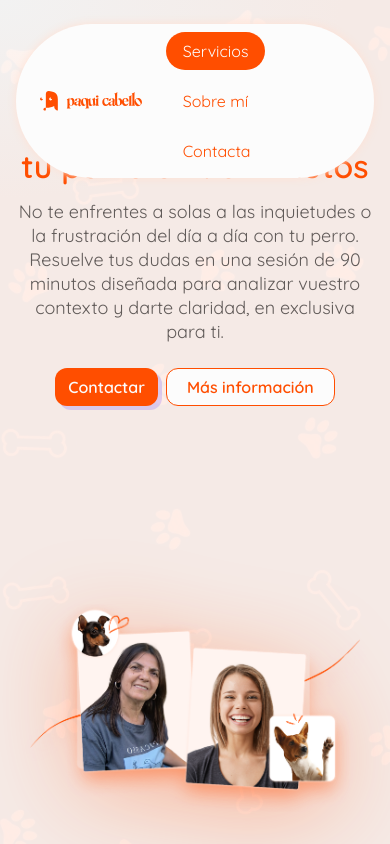
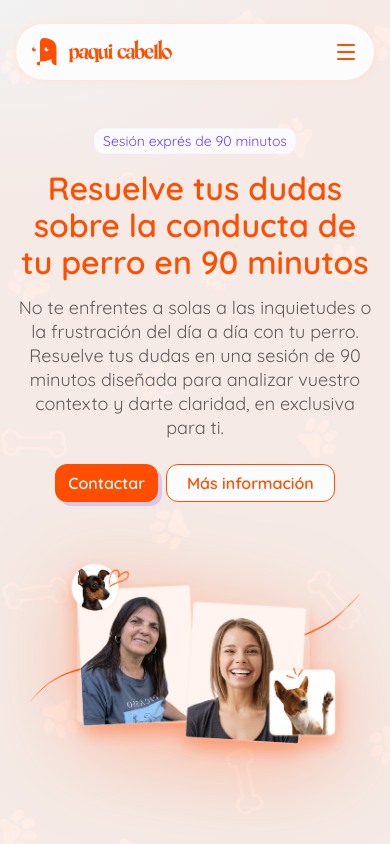
Before and after one commit to javivega/paquicabello, a React (Vite) app: page /servicios/sesion-expres in a window 390 px wide. Shown: the top 844 px of the page. Built offline with nearby package versions, Linux system fonts and the light colour scheme.

Commit message:
fixed responsive navbar

```diff
--- a/src/components/home/HomeHero.tsx
+++ b/src/components/home/HomeHero.tsx
@@ -11,7 +11,7 @@ export function HomeHero({ className }: { className?: string }) {
     <section
       className={cn(
         /* Solid canvas top; floor gradient + mesh tie into HomeLogosBand (surface-subtle-0) */
-        'relative isolate w-full min-h-[min(100vh,800px)] overflow-hidden bg-canvas pb-10 pt-16 sm:pb-12 sm:pt-20 lg:min-h-[800px] lg:pb-16 lg:pt-24',
+        'relative isolate w-full min-h-[min(100vh,800px)] overflow-hidden bg-canvas pb-10 pt-20 sm:pb-12 sm:pt-20 lg:min-h-[800px] lg:pb-16 lg:pt-24',
         className,
       )}
       aria-labelledby="home-hero-heading"
@@ -39,7 +39,7 @@ export function HomeHero({ className }: { className?: string }) {
 
       <div className="relative z-10 mx-auto box-border flex w-full min-w-0 max-w-[1280px] flex-col gap-12 px-4 sm:px-6 lg:flex-row lg:items-center lg:gap-16 lg:px-8 xl:px-12">
         <div className="flex min-w-0 flex-1 flex-col gap-10 lg:max-w-[680px] lg:gap-14">
-          <div className="flex flex-col gap-5 pt-4 sm:gap-6 sm:pt-7">
+          <div className="flex flex-col gap-5 pt-8 sm:gap-6 sm:pt-7">
             <h1
               id="home-hero-heading"
               style={sectionEnterStyle(60)}
--- a/src/components/layout/Navbar.tsx
+++ b/src/components/layout/Navbar.tsx
@@ -1,4 +1,6 @@
+import { useEffect, useId, useState } from 'react'
 import { Link, useLocation } from 'react-router-dom'
+import { Menu, X } from 'lucide-react'
 
 import logoUrl from '@/img/logo.svg'
 import { ABOUT_PATH, CONTACT_PATH } from '@/lib/routes'
@@ -33,12 +35,69 @@ function useNavActiveId(activeIdOverride?: string) {
   return 'contacta'
 }
 
+const CONTACT_NAV_ID = 'contacta'
+
+function navLinkClassName(
+  itemId: string,
+  sectionActive: boolean,
+  layout: 'row' | 'stack',
+) {
+  const isContact = itemId === CONTACT_NAV_ID
+  const padding =
+    layout === 'stack'
+      ? 'inline-flex w-full items-center justify-center rounded-full px-4 py-3'
+      : 'inline-flex items-center justify-center rounded-full px-4 py-2'
+
+  const base = cn(
+    'paragraph-md text-center transition-[color,background-color,border-color,box-shadow]',
+    'border border-transparent',
+    'focus-visible:outline-2 focus-visible:outline-offset-2 focus-visible:outline-[var(--Semantictokens-Color-Icon-Accent)]',
+    padding,
+  )
+
+  /* Contact stays the solid orange CTA on every route so it stays visually focal. */
+  if (isContact) {
+    return cn(
+      base,
+      'bg-navbar-link-active-bg text-navbar-link-active-fg',
+      'hover:bg-[var(--Primitive-color-orange-orange-600)]',
+    )
+  }
+
+  /* Current section (non-contact): soft highlight so it does not compete with Contact. */
+  if (sectionActive) {
+    return cn(
+      base,
+      'bg-[var(--Primitive-color-orange-orange-100)] text-[var(--Primitive-color-orange-orange-800)]',
+    )
+  }
+
+  return cn(base, 'text-navbar-link', 'hover:border-navbar-link-hover-border')
+}
+
 export function Navbar({
   className,
   items = defaultItems,
   activeId: activeIdProp,
 }: NavbarProps) {
   const activeId = useNavActiveId(activeIdProp)
+  const { pathname, hash } = useLocation()
+  const menuPanelId = useId()
+  const [mobileOpen, setMobileOpen] = useState(false)
+
+  useEffect(() => {
+    setMobileOpen(false)
+  }, [pathname, hash])
+
+  useEffect(() => {
+    if (!mobileOpen) return
+    const onKeyDown = (e: KeyboardEvent) => {
+      if (e.key === 'Escape') setMobileOpen(false)
+    }
+    document.addEventListener('keydown', onKeyDown)
+    return () => document.removeEventListener('keydown', onKeyDown)
+  }, [mobileOpen])
+
   return (
     /* Fixed so the pill stays pinned for the full page scroll. `sticky` inside an
        `absolute` header does not get a tall enough scroll range across the document. */
@@ -52,7 +111,7 @@ export function Navbar({
         <nav
           aria-label="Principal"
           className={cn(
-            'pointer-events-auto mx-auto flex w-full max-w-xl items-center justify-between gap-6 rounded-full py-2 pr-2 pl-6 sm:gap-10',
+            'pointer-events-auto relative mx-auto flex w-full max-w-xl items-center justify-between gap-3 rounded-full py-2 pr-2 pl-4 sm:gap-6 sm:pl-6 md:gap-10',
             'bg-navbar-surface',
             'shadow-[0px_0px_10px_0px_var(--Primitive-color-orange-orange-200)]',
           )}
@@ -60,37 +119,29 @@ export function Navbar({
           <Link
             to="/"
             className="min-w-0 shrink focus-visible:rounded-md focus-visible:outline-2 focus-visible:outline-offset-2 focus-visible:outline-[var(--Semantictokens-Color-Icon-Accent)]"
+            onClick={() => setMobileOpen(false)}
           >
             <img
               src={logoUrl}
               alt="Paqui cabello"
               width={165}
               height={32}
-              className="h-8 w-[165px] object-contain object-left"
+              className="h-7 w-[140px] object-contain object-left sm:h-8 sm:w-[165px]"
               decoding="async"
             />
           </Link>
 
-          <ul className="flex min-w-0 list-none flex-wrap items-center gap-3 p-0">
+          <ul className="hidden min-w-0 list-none items-center gap-3 p-0 md:flex md:flex-wrap">
             {items.map((item) => {
-              const active = item.id === activeId
+              const sectionActive = item.id === activeId
               return (
                 <li key={item.id}>
                   <Link
                     to={item.to}
-                    className={cn(
-                      'inline-flex items-center justify-center rounded-full px-4 py-2',
-                      'paragraph-md text-center transition-[color,background-color,border-color,box-shadow]',
-                      'border border-transparent',
-                      'focus-visible:outline-2 focus-visible:outline-offset-2 focus-visible:outline-[var(--Semantictokens-Color-Icon-Accent)]',
-                      active
-                        ? 'bg-navbar-link-active-bg text-navbar-link-active-fg'
-                        : [
-                            'text-navbar-link',
-                            'hover:border-navbar-link-hover-border',
-                          ].join(' '),
-                    )}
-                    {...(active ? { 'aria-current': 'page' as const } : {})}
+                    className={navLinkClassName(item.id, sectionActive, 'row')}
+                    {...(sectionActive
+                      ? { 'aria-current': 'page' as const }
+                      : {})}
                   >
                     {item.label}
                   </Link>
@@ -98,6 +149,64 @@ export function Navbar({
               )
             })}
           </ul>
+
+          <button
+            type="button"
+            className={cn(
+              'inline-flex h-10 w-10 shrink-0 items-center justify-center rounded-full md:hidden',
+              'text-navbar-link transition-[color,background-color]',
+              'hover:bg-navbar-link-active-bg/15',
+              'focus-visible:outline-2 focus-visible:outline-offset-2 focus-visible:outline-[var(--Semantictokens-Color-Icon-Accent)]',
+            )}
+            aria-expanded={mobileOpen}
+            aria-controls={menuPanelId}
+            onClick={() => setMobileOpen((open) => !open)}
+          >
+            {mobileOpen ? (
+              <X className="size-6" aria-hidden />
+            ) : (
+              <Menu className="size-6" aria-hidden />
+            )}
+            <span className="sr-only">
+              {mobileOpen ? 'Cerrar menú' : 'Abrir menú'}
+            </span>
+          </button>
+
+          <div
+            id={menuPanelId}
+            role="region"
+            aria-label="Navegación móvil"
+            className={cn(
+              'absolute top-[calc(100%+0.375rem)] left-0 right-0 z-10 md:hidden',
+              'overflow-hidden rounded-3xl bg-navbar-surface p-2',
+              'shadow-[0px_0px_10px_0px_var(--Primitive-color-orange-orange-200)]',
+              mobileOpen ? 'block' : 'hidden',
+            )}
+          >
+            <ul className="m-0 flex list-none flex-col gap-1 p-0">
+              {items.map((item) => {
+                const sectionActive = item.id === activeId
+                return (
+                  <li key={item.id}>
+                    <Link
+                      to={item.to}
+                      className={navLinkClassName(
+                        item.id,
+                        sectionActive,
+                        'stack',
+                      )}
+                      {...(sectionActive
+                        ? { 'aria-current': 'page' as const }
+                        : {})}
+                      onClick={() => setMobileOpen(false)}
+                    >
+                      {item.label}
+                    </Link>
+                  </li>
+                )
+              })}
+            </ul>
+          </div>
         </nav>
       </div>
     </header>
--- a/src/components/services/program/ServiceProgramHero.tsx
+++ b/src/components/services/program/ServiceProgramHero.tsx
@@ -31,8 +31,8 @@ export function ServiceProgramHero({
         aria-hidden
       />
 
-      <div className="relative z-10 mx-auto flex w-full max-w-[1440px] flex-col items-center gap-4 px-4 pb-8 pt-24 sm:px-8 sm:pt-28 lg:px-20 lg:pb-12 lg:pt-[124px]">
-        <div className="flex w-full max-w-[880px] flex-col items-center gap-4 text-center">
+      <div className="relative z-10 mx-auto flex w-full max-w-[1440px] flex-col items-center gap-4 px-4 pb-8 pt-28 sm:px-8 sm:pt-28 lg:px-20 lg:pb-12 lg:pt-[124px]">
+        <div className="flex w-full max-w-[880px] flex-col items-center gap-4 pt-4 text-center sm:pt-0">
           <p
             style={sectionEnterStyle(50)}
             className="section-enter inline-flex rounded-lg border border-border-subtle-1 bg-surface-subtle-1 px-2 py-1 text-[14px] leading-4 text-foreground-accent"
--- a/src/components/services/session/ServiceSessionExpressHero.tsx
+++ b/src/components/services/session/ServiceSessionExpressHero.tsx
@@ -31,9 +31,9 @@ export function ServiceSessionExpressHero({
         aria-hidden
       />
 
-      <div className="relative z-10 mx-auto flex min-h-[100dvh] w-full max-w-[1440px] flex-col items-center justify-center px-4 py-8 sm:px-8 lg:flex-row lg:items-center lg:gap-16 lg:px-20">
+      <div className="relative z-10 mx-auto flex w-full max-w-[1440px] flex-col items-center justify-start gap-4 px-4 pb-12 pt-28 sm:px-8 sm:pt-28 lg:min-h-[100dvh] lg:flex-row lg:items-center lg:justify-center lg:gap-16 lg:px-20 lg:pb-12 lg:pt-[124px]">
         {/* Left: text content */}
-        <div className="flex flex-1 flex-col items-center gap-4 text-center lg:items-start lg:text-left lg:max-w-[880px] lg:min-w-0">
+        <div className="flex flex-1 flex-col items-center gap-4 pt-4 text-center sm:pt-0 lg:items-start lg:max-w-[880px] lg:text-left lg:min-w-0">
           <p
             style={sectionEnterStyle(50)}
             className="section-enter inline-flex rounded-lg border border-border-subtle-1 bg-surface-subtle-1 px-2 py-1 text-[14px] leading-4 text-foreground-accent"
--- a/src/pages/ServiceProgram8WeeksPage.tsx
+++ b/src/pages/ServiceProgram8WeeksPage.tsx
@@ -62,7 +62,7 @@ export function ServiceProgram8WeeksPage() {
       <ServiceSectionReveal>
         <HomeLogosBand />
       </ServiceSectionReveal>
-      <ServiceSectionReveal threshold={0.02} rootMargin="0px 0px 10% 0px">
+      <ServiceSectionReveal threshold={0.06} rootMargin="0px 0px 16% 0px">
         <ServiceProgramMainColumn />
       </ServiceSectionReveal>
     </div>
```
Also changed, not shown: src/pages/ServiceSessionExpressPage.tsx (+13 -5 lines).
